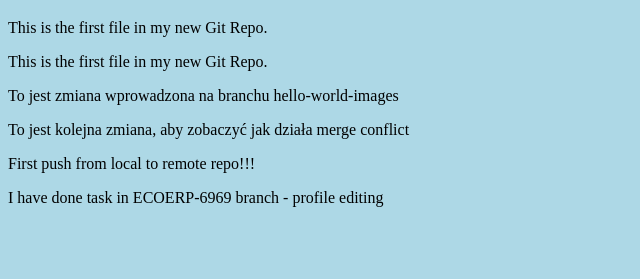
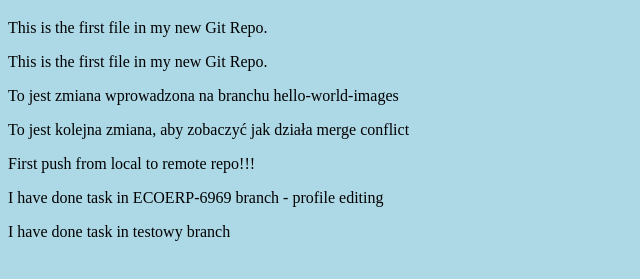
Before and after one commit to Tobiasz123098/tutorialRepo, a plain HTML site: page index.html in a window 1280 px wide. Shown: the part 61-340 px from the top of the page, without its empty margins (0-640 px from the left). Drawn offline with Linux system fonts and the light colour scheme.

Commit message:
Added testowy branch and update index.html file

```diff
--- a/index.html
+++ b/index.html
@@ -13,6 +13,7 @@
 <p>To jest kolejna zmiana, aby zobaczyć jak działa merge conflict</p>
 <p>First push from local to remote repo!!!</p>
 <p>I have done task in ECOERP-6969 branch - profile editing</p>
+<p>I have done task in testowy branch</p>
 
 </body>
 </html>
```
